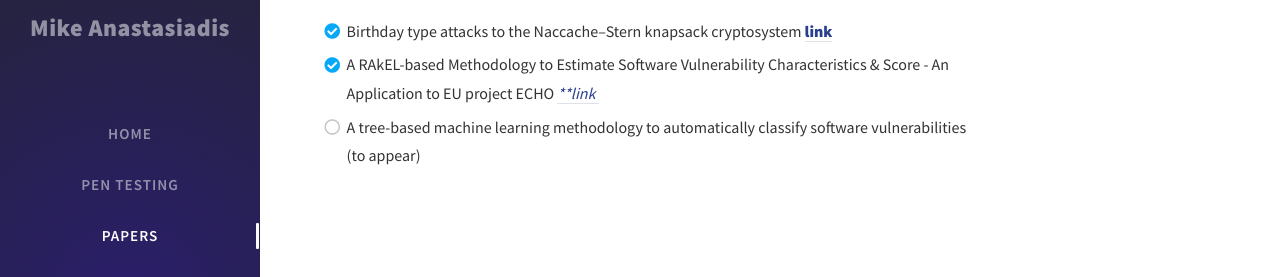
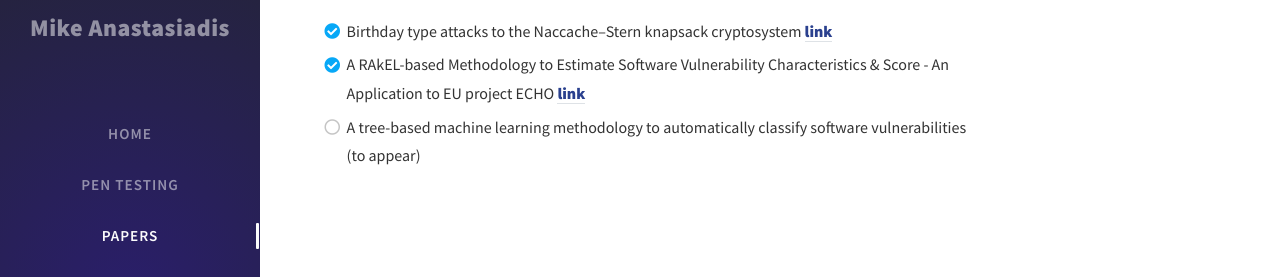
Before and after one commit to MikeAnast/MikeAnast.github.io, a Jekyll site: the page built from _tabs/archives.md, in a window 1280 px wide. Shown: the part 146-423 px from the top of the page. Built offline with Jekyll 4.4.1, drawn with Linux system fonts in a browser that asks for light colours; nearby versions of some CDN libraries; comment, search, counter and statistics services are not loaded.

```diff
--- a/_tabs/archives.md
+++ b/_tabs/archives.md
@@ -6,5 +6,5 @@ order: 3
 ---
 
 - [x] Birthday type attacks to the Naccache–Stern knapsack cryptosystem [**link**](https://doi.org/10.1016/j.ipl.2018.06.002)
-- [x] A RAkEL-based Methodology to Estimate Software Vulnerability Characteristics & Score - An Application to EU project ECHO [***link*](https://link.springer.com/article/10.1007/s11042-021-11073-x)
+- [x] A RAkEL-based Methodology to Estimate Software Vulnerability Characteristics & Score - An Application to EU project ECHO [**link**](https://link.springer.com/article/10.1007/s11042-021-11073-x)
 - [ ] A tree-based machine learning methodology to automatically classify software vulnerabilities (to appear)
```
